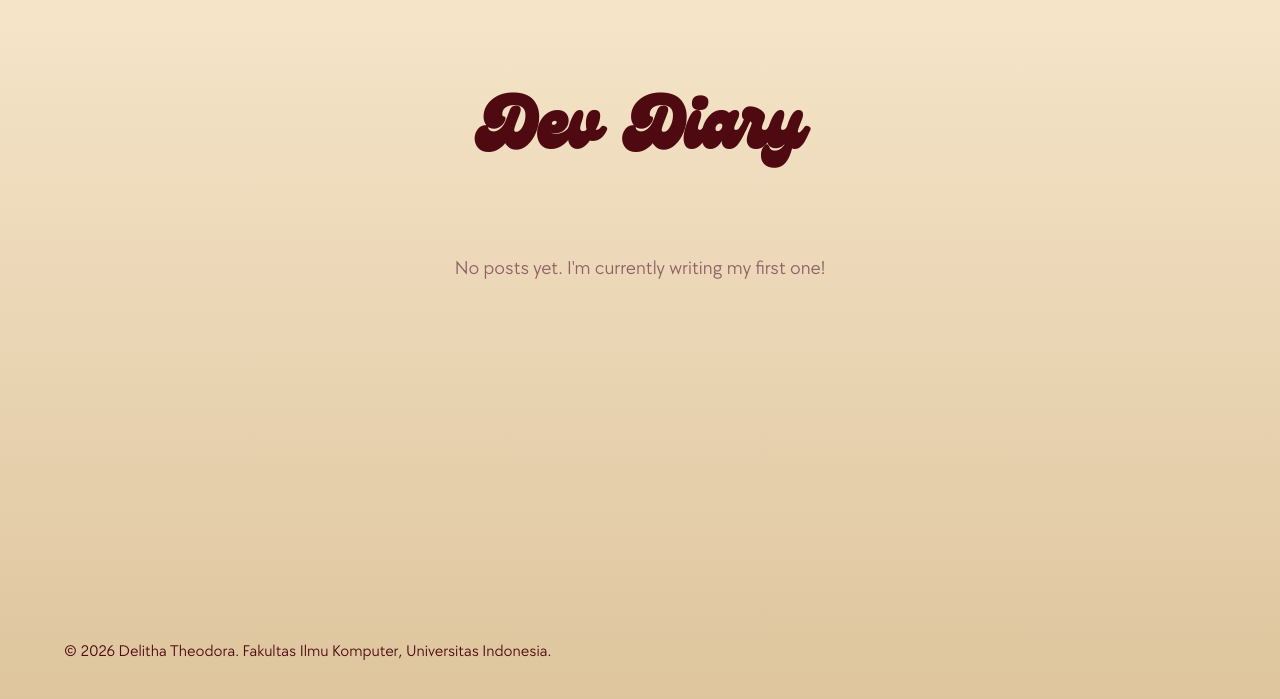
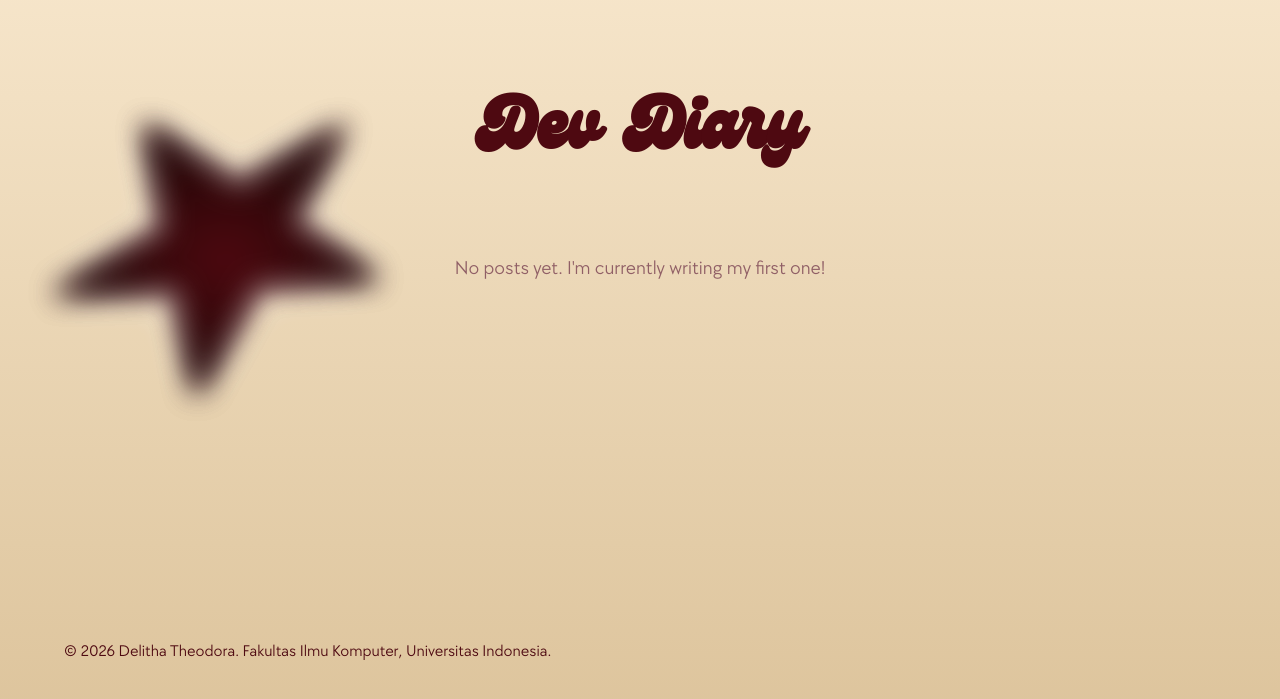
Before and after one commit to theodoradelitha/myportofolio, a Django app: page /blog/ in a window 1280 px wide. Shown: the part 80-779 px from the top of the page. Run offline with Django 5.2, Linux system fonts and the light colour scheme; data that the repository does not hold is empty.

Commit message:
feat: added star background images to the blog html

```diff
--- a/templates/components/blog.html
+++ b/templates/components/blog.html
@@ -1,7 +1,13 @@
 {% extends 'base.html' %}
+{% load static %}
+{% block content %}
+<section class="blog-section" id="blog">
+    <!-- Background stars -->
+    <img src="{% static 'img/bg-star-blur.svg' %}" class="star-bg star-blog-1 floating-star" style="animation-delay: 1s;" alt="" aria-hidden="true">
+    <img src="{% static 'img/bg-star-blur.svg' %}" class="star-bg star-blog-2 floating-star" style="animation-delay: 2.5s;" alt="" aria-hidden="true">
+    <img src="{% static 'img/bg-star-blur.svg' %}" class="star-bg star-blog-3 floating-star" style="animation-delay: 0.5s;" alt="" aria-hidden="true">
 
-{% block content %}
-<section class="blog-section container">
+    <div class="container">
         <h2 class="blog-main-title">Dev Diary</h2>
         <div class="blog-grid">
 
@@ -19,5 +25,6 @@
             {% endfor %}
 
         </div>
+    </div>
 </section>
 {% endblock content %}
```
Lines whose indentation alone changed are shown as unchanged.
